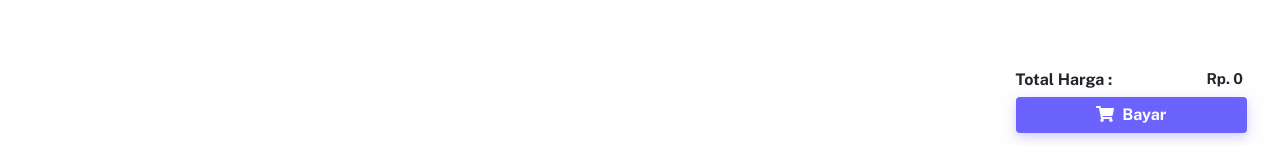
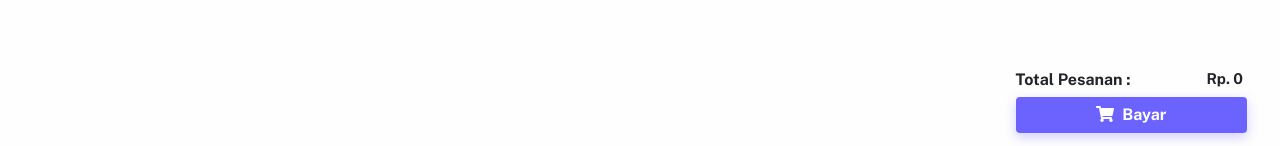
Before and after one commit to andhip/KasirApp, a React (Create React App) app: page / in a window 1280 px wide. Shown: the part 651-797 px from the top of the page. Built offline with nearby package versions, Linux system fonts and the light colour scheme; no server answers.

Commit message:
modified css

```diff
--- a/src/components/TotalBayar.js
+++ b/src/components/TotalBayar.js
@@ -28,7 +28,7 @@ export default class TotalBayar extends Component {
         <Row>
           <Col md={{ span: 3, offset: 9 }} className="px-5">
             <h6 className="TotalBayar">
-              Total Harga : {""}
+              Total Pesanan : {""}
               <strong className="float-right mr-1">
                 Rp. {numberWithCommas(totalBayar)}
               </strong>
--- a/src/index.css
+++ b/src/index.css
@@ -38,7 +38,7 @@ body {
 }
 
 .mycart {
-  margin-bottom: 32%;
+  margin-bottom: 36%;
 }
 
 .cart-hover:hover {
```
